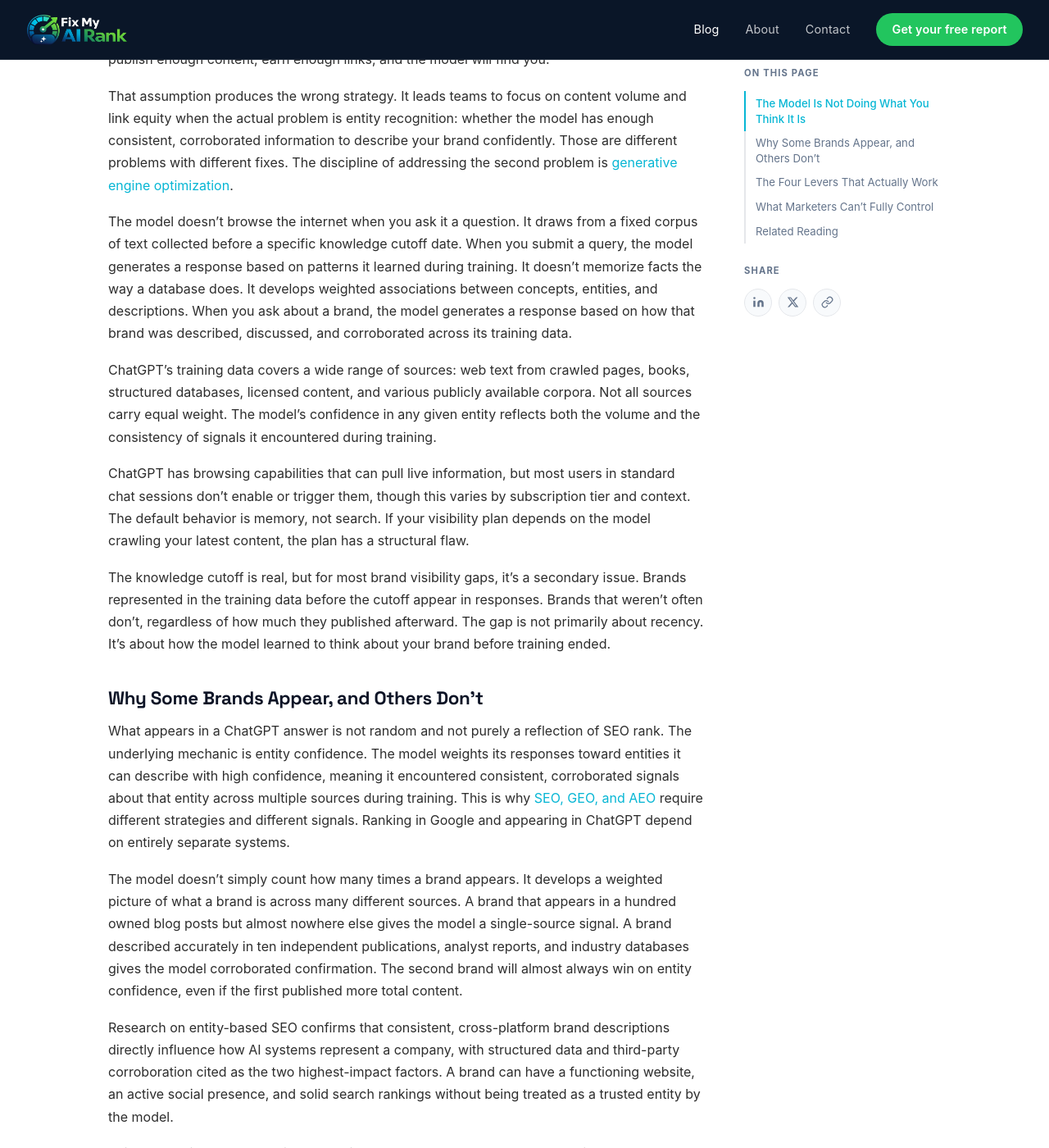
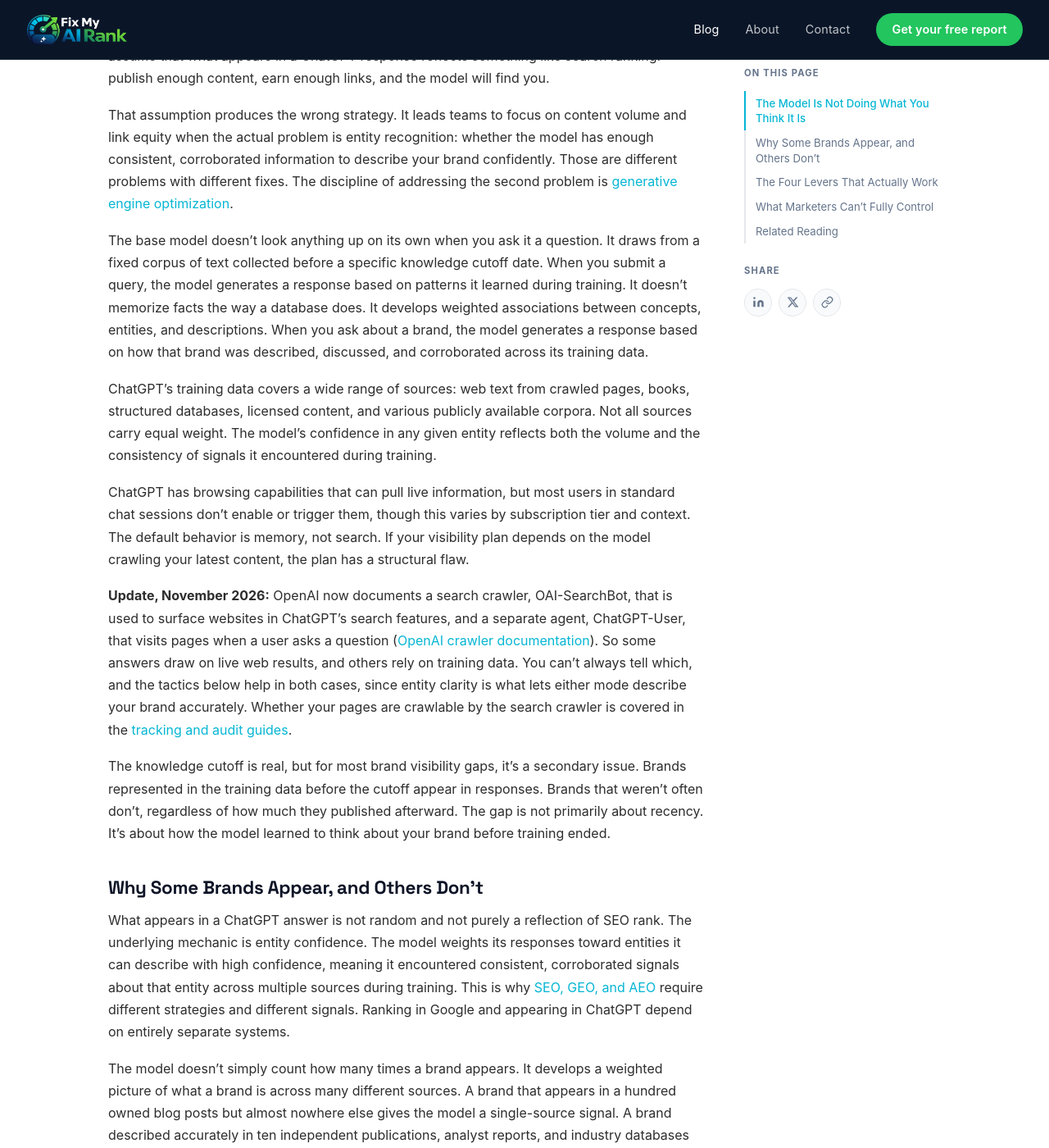
Before and after one commit to timdailey/FMAR-Website, a Jekyll site: the page built from _posts/2026-06-17-where-does-chatgpt-get-its-information.md, in a window 1280 px wide and 1400 px high, scrolled down 1004 px. Shown: the whole window at 82% size. Built offline with Jekyll 4.4.1, drawn with Linux system fonts in a browser that asks for light colours; some web fonts are replaced; comment, search, counter and statistics services are not loaded; some of the changed text lies outside the part shown.

Commit message:
Refresh: where does ChatGPT get its information (search clarification, variant FAQs)
Queued for publication on 2026-11-19.

Co-Authored-By: Claude Sonnet 5.5 <noreply@anthropic.com>
(cherry picked from commit 2468e76ad1ab3de8df1a048490246ca40b677ed0)

```diff
--- a/_posts/2026-06-17-where-does-chatgpt-get-its-information.md
+++ b/_posts/2026-06-17-where-does-chatgpt-get-its-information.md
@@ -3,19 +3,20 @@ layout: post
 redirect_from:
   - /2026/06/17/where-does-chatgpt-get-its-information/
 title: "Where Does ChatGPT Get Its Information? What Marketers Need to Know"
-description: ChatGPT draws from a fixed training corpus, not live search. Understanding how it builds entity confidence explains why some brands appear in AI answers and others don't.
+description: ChatGPT answers draw on a training corpus and, when search is used, on live web results. Understanding how it builds entity confidence explains why some brands appear in AI answers and others don't.
 image: /assets/images/posts/where-does-chatgpt-get-its-information-thumb.webp
 date: 2026-06-17
+last_modified: 2026-11-19
 author: tim_dailey
 category: GEO
 tags: [ChatGPT, entity signals, AI visibility, GEO, training data]
 takeaways:
-  - ChatGPT draws from a fixed training corpus, not live search, so strategies built on publishing fresh content miss the actual problem.
+  - ChatGPT answers draw on a training corpus and, when search is used, on live web results. Strategies built only on publishing fresh content miss the entity-recognition problem behind most visibility gaps.
   - The model builds entity confidence from corroborated signals across independent sources, not from the volume of content on your own site.
   - Closing the visibility gap requires consistent entity profiles, schema markup, earned third-party mentions, and content structured for extraction.
 faq:
   - q: Does ChatGPT search the internet for answers?
-    a: Not by default. The base model draws from a static training dataset collected before a knowledge cutoff date. Browsing is an optional capability that most users don't enable or trigger in standard sessions. Any strategy built on the assumption that ChatGPT is actively searching live content is built on a flawed foundation.
+    a: "It can. The base model draws from training data collected before a knowledge cutoff date, but ChatGPT also has a search feature. OpenAI documents a search crawler, OAI-SearchBot, that surfaces websites in ChatGPT search, and a separate agent, ChatGPT-User, that visits pages when a user asks. Whether a given answer uses live search depends on the product, plan, and question. A strategy that assumes either mode alone is incomplete."
   - q: What is ChatGPT's knowledge cutoff date, and does it matter for my brand?
     a: The cutoff means the model has not processed content published after a certain point. But for most brand visibility gaps, the cutoff is a secondary factor. The primary issue is whether the model had enough consistent, corroborated signals to build a confident entity representation before that cutoff. Brands well represented in the training data before the cutoff appear in responses. Brands not represented often don't, regardless of how much they publish afterward.
   - q: Where does ChatGPT get its information about specific companies or brands?
@@ -24,6 +25,14 @@ faq:
     a: Almost always an entity recognition gap. Your competitor has been described more consistently and with more third-party corroboration across the sources the model trained on. This is a gap that can be closed with the right approach — entity profile consolidation, schema implementation, and earned third-party mentions are where to start.
   - q: How do I get my brand mentioned in ChatGPT answers?
     a: Consolidate your entity profile across all indexable surfaces, implement Organization schema with sameAs links to your external profiles, earn corroborating third-party mentions in publications likely to have been in the training corpus, and structure your on-site content for LLM extractability. The AI visibility tracking framework covers how to measure your progress monthly across ChatGPT, Perplexity, Claude, and Google AI Overviews.
+  - q: Where does ChatGPT get its info from?
+    a: "From two main places. One is its training data, which includes web text from crawled pages, books, structured databases, and licensed content collected before a cutoff date. The other, when search is used, is live web results. For questions about a specific brand, the quality of what was written about it across independent sources matters most."
+  - q: How does ChatGPT get its information?
+    a: "Through training, during which it learns patterns and associations from a large body of text, and, when search is used, by looking up web pages at the time of the question. It does not look facts up in a database. It generates answers from learned associations plus any search results provided."
+  - q: Where does ChatGPT get its data?
+    a: "The data comes from the sources used to train the model and, for search answers, from web pages that OpenAI's search crawler can access. OpenAI publishes documentation on its crawlers, including how site owners can allow or block them in robots.txt."
+  - q: Does ChatGPT use real-time information?
+    a: "When it uses search, yes: it can draw on current web pages. When it does not, its answers reflect training data up to a cutoff date. Because you can't always tell which mode produced an answer, check whether the answer includes links to web sources."
 ---
 
 Picture this: a marketing leader opens ChatGPT and types in a search for her brand. The response mentions two competitors by name, describes one of them with accurate positioning, and her company doesn't appear anywhere. She tries a few variations. Same result. Her brand has a website, a LinkedIn page, a reasonable SEO footprint. The model has never heard of her.
@@ -36,11 +45,13 @@ Most marketers building [AI visibility]({{ '/glossary/ai-visibility/' | relative
 
 That assumption produces the wrong strategy. It leads teams to focus on content volume and link equity when the actual problem is entity recognition: whether the model has enough consistent, corroborated information to describe your brand confidently. Those are different problems with different fixes. The discipline of addressing the second problem is [generative engine optimization]({{ '/what-is-generative-engine-optimization-geo/' | relative_url }}).
 
-The model doesn't browse the internet when you ask it a question. It draws from a fixed corpus of text collected before a specific knowledge cutoff date. When you submit a query, the model generates a response based on patterns it learned during training. It doesn't memorize facts the way a database does. It develops weighted associations between concepts, entities, and descriptions. When you ask about a brand, the model generates a response based on how that brand was described, discussed, and corroborated across its training data.
+The base model doesn't look anything up on its own when you ask it a question. It draws from a fixed corpus of text collected before a specific knowledge cutoff date. When you submit a query, the model generates a response based on patterns it learned during training. It doesn't memorize facts the way a database does. It develops weighted associations between concepts, entities, and descriptions. When you ask about a brand, the model generates a response based on how that brand was described, discussed, and corroborated across its training data.
 
 ChatGPT's training data covers a wide range of sources: web text from crawled pages, books, structured databases, licensed content, and various publicly available corpora. Not all sources carry equal weight. The model's confidence in any given entity reflects both the volume and the consistency of signals it encountered during training.
 
 ChatGPT has browsing capabilities that can pull live information, but most users in standard chat sessions don't enable or trigger them, though this varies by subscription tier and context. The default behavior is memory, not search. If your visibility plan depends on the model crawling your latest content, the plan has a structural flaw.
+
+**Update, November 2026:** OpenAI now documents a search crawler, OAI-SearchBot, that is used to surface websites in ChatGPT's search features, and a separate agent, ChatGPT-User, that visits pages when a user asks a question ([OpenAI crawler documentation](https://developers.openai.com/api/docs/bots)). So some answers draw on live web results, and others rely on training data. You can't always tell which, and the tactics below help in both cases, since entity clarity is what lets either mode describe your brand accurately. Whether your pages are crawlable by the search crawler is covered in the [tracking and audit guides]({{ '/blog/why-website-not-showing-in-ai-answers/' | relative_url }}).
 
 The knowledge cutoff is real, but for most brand visibility gaps, it's a secondary issue. Brands represented in the training data before the cutoff appear in responses. Brands that weren't often don't, regardless of how much they published afterward. The gap is not primarily about recency. It's about how the model learned to think about your brand before training ended.
 
```
